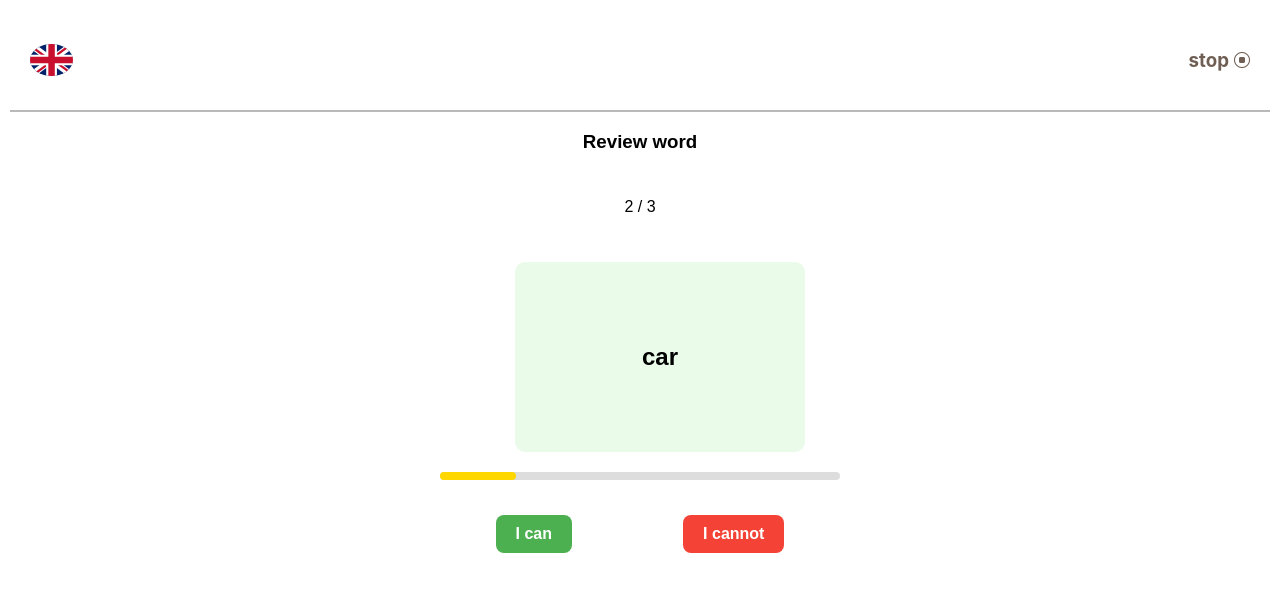
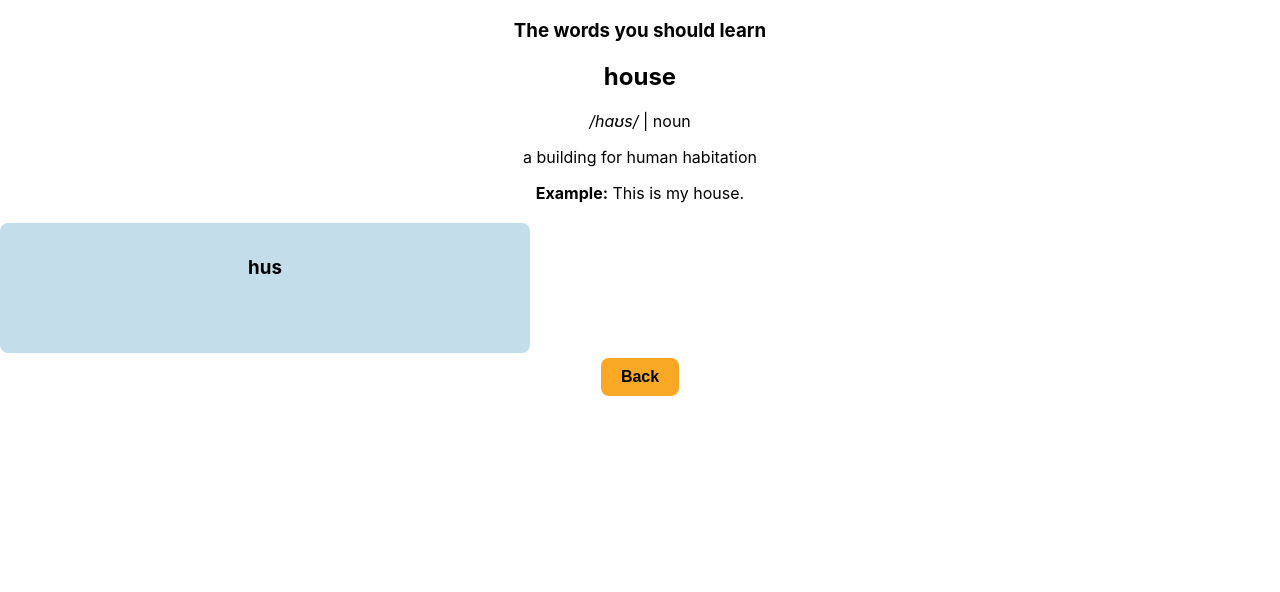
Before and after one commit to Maryam-Afzalan/lovevocabswebb, a React (Create React App) app: page /testpage in a window 1280 px wide. Both pictures are taken after a click on the button "I cannot". Shown: the top 592 px of the page. Built offline with nearby package versions, Linux system fonts and the light colour scheme.

Commit message:
change button in the test page

```diff
--- a/src/Components/Mainpage.tsx
+++ b/src/Components/Mainpage.tsx
@@ -42,7 +42,7 @@ function Mainpage() {
                     </button>
                 </div>
                 <div >
-                    <button className="review-words" onClick={handleClickBox}>Reviw words</button>
+                    <button className="review-words" onClick={handleClickBox}>Review words</button>
                 </div>
             </div>
 
--- a/src/Components/Testpage.tsx
+++ b/src/Components/Testpage.tsx
@@ -10,6 +10,8 @@ interface Word {
     translation: string;
     boxnumber: number;
     nextreview: string;
+    phonetic?: string;
+    example?: string;
 }
 let words: Word[] = [{
     id: 1,
@@ -18,7 +20,9 @@ let words: Word[] = [{
     type: "noun",
     translation: "hus",
     boxnumber: 1,
-    nextreview: "2023-10-01"
+    nextreview: "2023-10-01",
+    phonetic: "/haʊs/",
+    example: "This is my house."
 
 }, {
     id: 2,
@@ -27,9 +31,12 @@ let words: Word[] = [{
     meaning: "a road vehicle with an engine",
     translation: "bil",
     nextreview: "2023-10-01",
-    boxnumber: 1
+    boxnumber: 1,
+    phonetic: "/kɑr/",
+    example: "I drive a car to work."
 
 },
+
 {
     id: 3,
     word: "tree",
@@ -37,14 +44,27 @@ let words: Word[] = [{
     meaning: "a tall plant with leaves and branches",
     translation: "träd",
     nextreview: "2023-10-01",
-    boxnumber: 1
-
-}]
-
+    boxnumber: 1,
+    phonetic: "/triː/",
+    example: "The tree is very tall."
+},
+{
+    id: 4,
+    word: "make",
+    type: "verb",
+    meaning: "to create or form something",
+    translation: "göra",
+    nextreview: "2025-10-01",
+    boxnumber: 1,
+    phonetic: "/meɪk/",
+    example: "I will make a cake."
+}
+]
+// helper for date
 function addDays(date: Date, days: number): string {
     const result = new Date(date);
     result.setDate(result.getDate() + days);
-    return result.toISOString().split("T")[0]; // yyyy-mm-dd
+    return result.toISOString().split('T')[0]; // returnerar i formatet YYYY-MM-DD
 }
 
 function handleICan(wordId: number) {
@@ -61,29 +81,26 @@ function handleICan(wordId: number) {
 }
 
 function handleICannot(wordId: number) {
-    words = words.map(w => {
-        if (w.id === wordId) {
-            return {
-                ...w,
-                boxnumber: 1,                      // tillbaka till första boxen
-                nextreview: addDays(new Date(), 1) // imorgon
-            };
+    words = words.map(w => w.id === wordId
+        ? { ...w, boxnumber: 1, nextreview: addDays(new Date(), 1) }
+        : w
+    );
 }
-        return w;
-    });
-}
-const PROGRESS_TIME = 10;
+const PROGRESS_TIME = 8;
 
 const Testpage: React.FC = () => {
     const [index, setIndex] = useState(0);
     const [progress, setProgress] = useState(0);
     const [flipped, setFlipped] = useState(false);
+    const [mode, setMode] = useState<"review" | "details">("review");
 
     const word = words[index];
 
     useEffect(() => {
+        if (mode !== "review") return;
         setProgress(0);
         setFlipped(false);
+
         const interval = setInterval(() => {
             setProgress((prev) => {
                 if (prev >= 100) {
@@ -96,17 +113,48 @@ const Testpage: React.FC = () => {
         }, 1000);
 
         return () => clearInterval(interval);
-    }, [index]);
+    }, [index, mode]);
+
+    const goToNextWord = () => {
+        if (index < words.length - 1) {
+            setIndex(i => i + 1);
+            setMode("review");
+        } else {
+            alert("✅ Done! No more words.");
+        }
+    };
+
     const handleICanClick = () => {
         handleICan(word.id);
-        setIndex((i) => Math.min(i + 1, words.length - 1));
+        goToNextWord();
     };
 
     const handleICannotClick = () => {
         handleICannot(word.id);
-        setIndex((i) => Math.min(i + 1, words.length - 1));
+        setMode("details");
     };
 
+    if (mode === "details") {
+        return (
+            <div className="details-container">
+                <h3>The words you should learn</h3>
+                <div className="details-card">
+                    <h2>{word.word}</h2>
+                    <p><i>{word.phonetic}</i> | {word.type}</p>
+                    <p>{word.meaning}</p>
+                    <p><b>Example:</b> {word.example}</p>
+                </div>
+
+                <div className="translation-card">
+                    <h3>{word.translation}</h3>
+                </div>
+
+                <button className="btn back" onClick={goToNextWord}>
+                    Back
+                </button>
+            </div>
+        )
+    }
 
     return (
         <div className="testpage-container">
@@ -138,6 +186,7 @@ const Testpage: React.FC = () => {
                         </div>
                     </div>
                 </div>
+            </div>
 
             <div className="progress-bar">
                 <div className="progress-fill" style={{ width: `${progress}%` }} />
@@ -150,7 +199,7 @@ const Testpage: React.FC = () => {
         </div>
 
 
-        </div>
+
     );
 }
 
```
Lines whose indentation alone changed are shown as unchanged.
